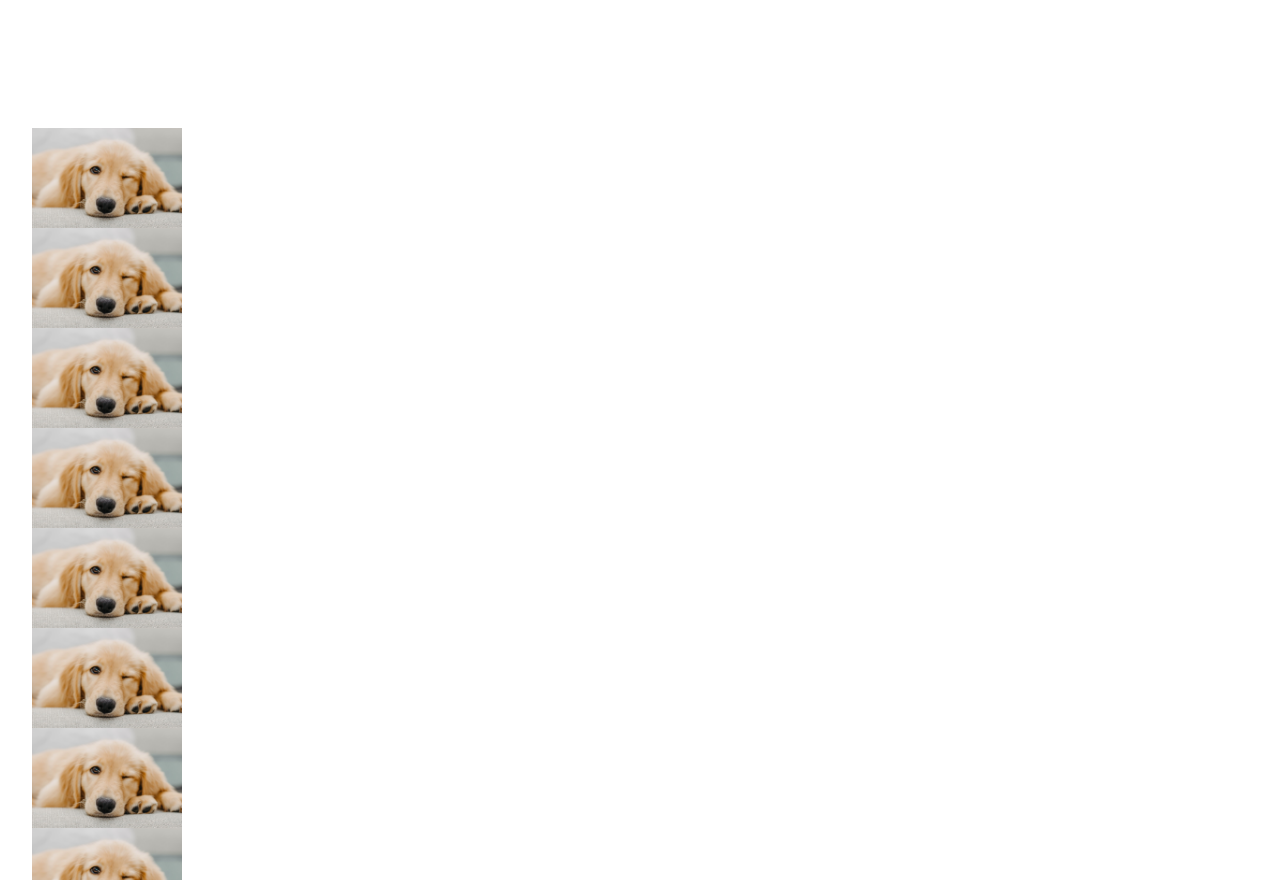
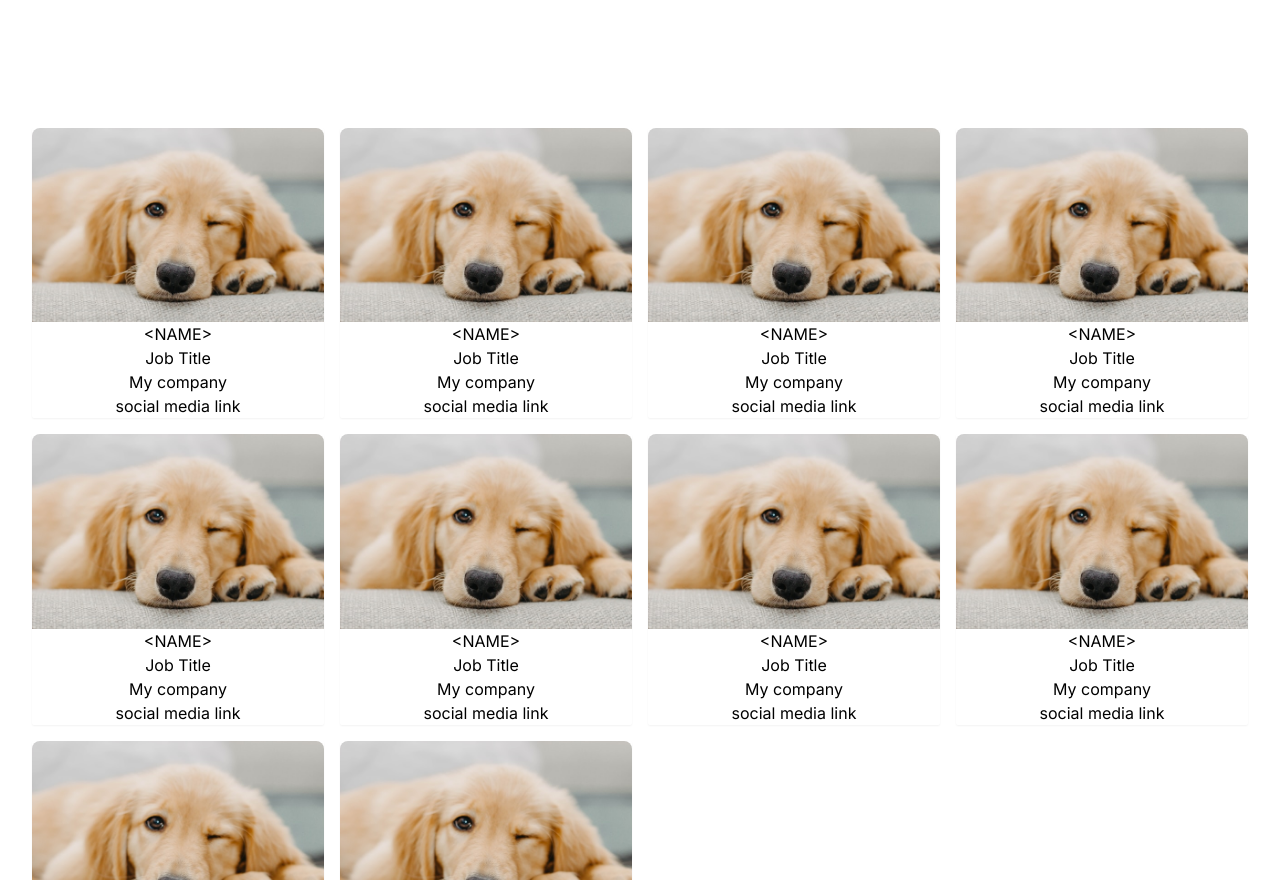
Before and after one commit to Mani007/w3w, a Next.js app: page / in a window 1280 px wide. Shown: the part 1920-2800 px from the top of the page. Built offline with nearby package versions, Linux system fonts and the light colour scheme.

Commit message:
image width issue resolved

```diff
--- a/src/app/components/Speakers.jsx
+++ b/src/app/components/Speakers.jsx
@@ -7,31 +7,31 @@ function Speakers() {
   return (
     <>
     <div className='container mx-auto py-36 px-8'>
-        <div className='grid lg:grid-col-3'>
+        <div className=' grid lg:grid-cols-4 gap-4'>
             {speakers.map((speaker,index) =>
             (
 
-             <div key={speaker.id}>
+             <div className='shadow-sm rounded-sm text-center' key={speaker.id}>
                 <Image
                 src={speaker.imgSrc}
-
+                className='rounded-t-lg'
+                style={{ "width": "100%"}}
                 alt={speaker.name}
                 height={150}
-                width={150}
+                width={250}
+
                       />
-
+                <p>{speaker.name}</p>
+                <p>{speaker.jobtitle}</p>
+                <p>{speaker.company}</p>
+                 <p>{speaker.social}</p>
              </div>
             )
             )
 
             }
         </div>
-        <Image
-                src={dog}
-                alt="abc"
-                height={150}
-                width={150}
-                         />
+
 
     </div>
     </>
```
